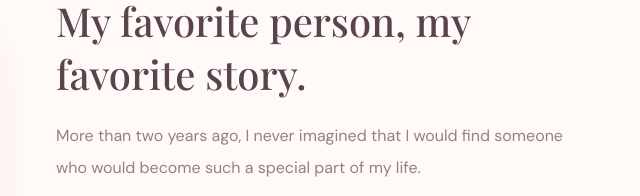
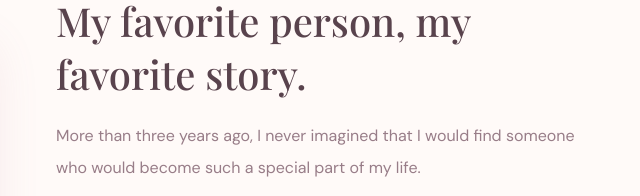
Before and after one commit to Vannii-dev/for-my-langga, a plain HTML site: page index.html in a window 1280 px wide. Shown: the part 1640-1836 px from the top of the page, 614-1254 px from the left. Drawn offline with nearby package versions, Linux system fonts and the light colour scheme.

Commit message:
voice note

```diff
--- a/index.html
+++ b/index.html
@@ -1042,7 +1042,7 @@
             <h2 class="serif">My favorite person, my favorite story.</h2>
 
             <p>
-              More than two years ago, I never imagined that I would find
+              More than three years ago, I never imagined that I would find
               someone who would become such a special part of my life.
             </p>
 
```
Also changed, not shown: 1 other file.
